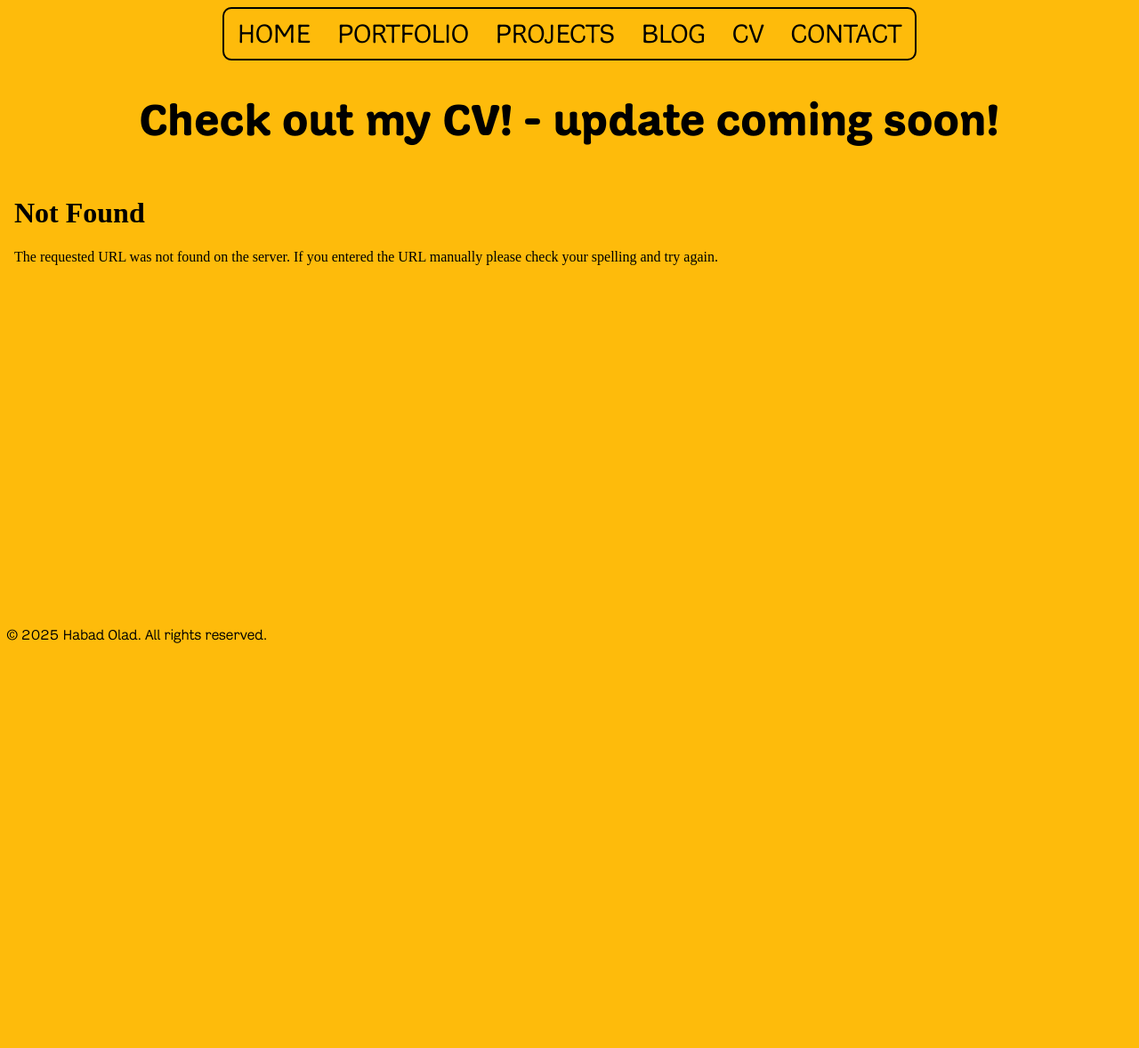
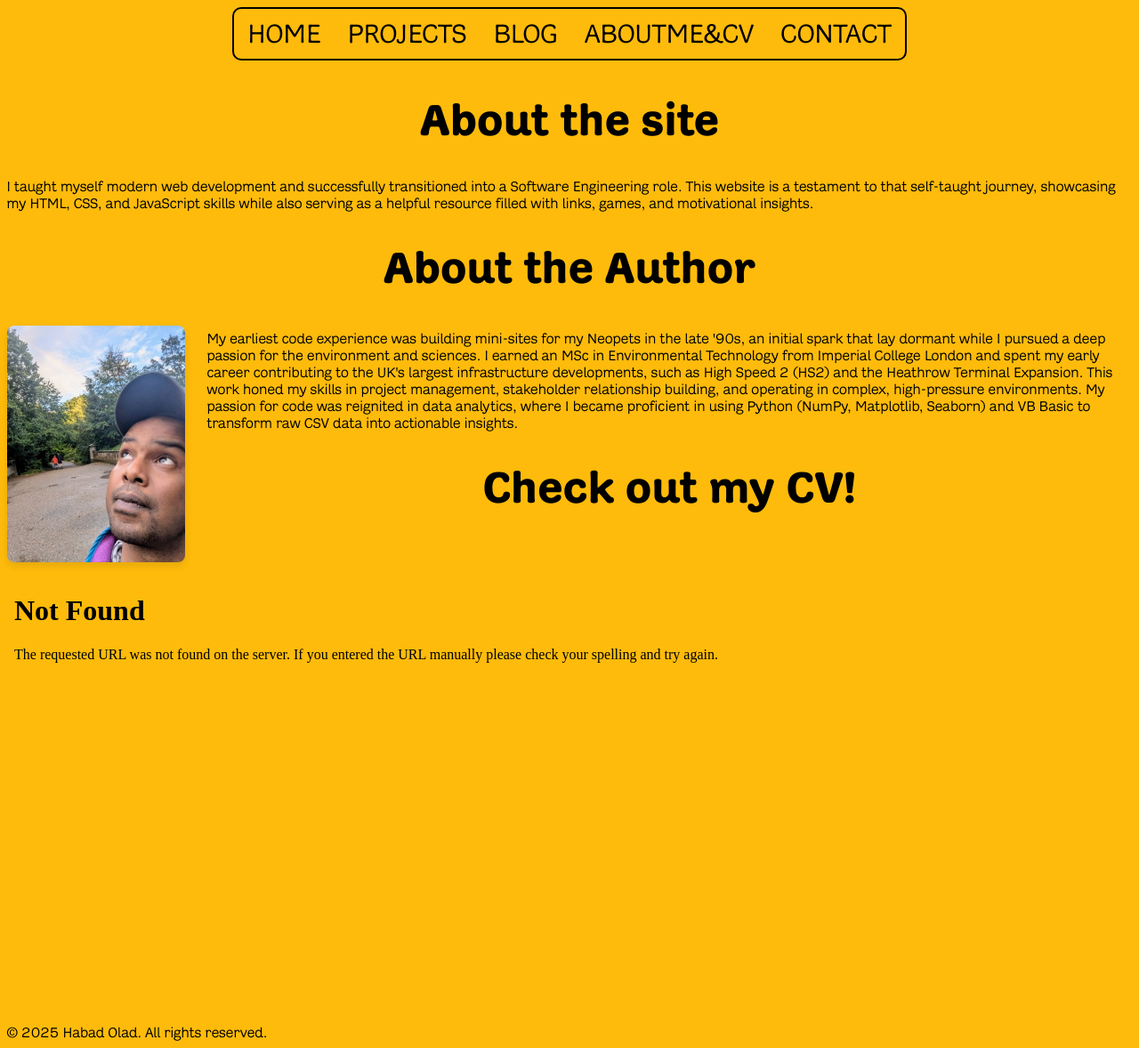
Before and after one commit to HabadOlad/MyFlaskJourney, a Flask app: page /cv in a window 1280 px wide. Shown: the whole page at 89% size. Before the commit the page ends 723 px from the top, so only its background shows below. Run offline with Flask 3, Linux system fonts and the light colour scheme.

Commit message:
feat:updated projects and cv page

```diff
--- a/mywebsite/static/css/firstSiteStyling.css
+++ b/mywebsite/static/css/firstSiteStyling.css
@@ -408,3 +433,31 @@
   /* Treat the span as a proper block for margin/padding */
   display: inline-block;
 }
+
+.floated-profile-img {
+  float: left; /* This moves the image to the left, allowing text to wrap around it */
+  width: 200px; /* Set a specific, small width */
+  height: auto;
+  margin-right: 25px; /* Adds space between the image and the text */
+  margin-bottom: 15px; /* Adds space below the image */
+
+  /* Optional: Aesthetic styling */
+  border-radius: 8px;
+  box-shadow: 0 4px 8px rgba(0, 0, 0, 0.1);
+}
+
+/* IMPORTANT: Clear the float below the text/image section */
+.cv-heading {
+  /* Add the specific styles you want here, e.g.: */
+
+  font-size: 2.2em;
+  margin-top: 30px;
+  margin-bottom: 20px;
+  clear: left; /* Keep this if you used the `float` method earlier */
+}
+
+/* Optional: You can style the paragraph text if needed */
+.about-me-text {
+  /* Ensure paragraph has some top padding if needed to align with image */
+  padding-top: 5px;
+}
--- a/mywebsite/templates/cv.html
+++ b/mywebsite/templates/cv.html
@@ -1,14 +1,40 @@
 {% extends "layout.html" %} {% block mainBlock %}
 <body class="cv-page">
-  <h1>Check out my CV! - update coming soon!</h1>
+  <h1>About the site</h1>
+  <p>
+    I taught myself modern web development and successfully transitioned into
+    a Software Engineering role. This website is a testament to that
+    self-taught journey, showcasing my HTML, CSS, and JavaScript skills while
+    also serving as a helpful resource filled with links, games, and
+    motivational insights.
+  </p>
+  <h1>About the Author</h1>
+  <img
+    src="{{ url_for('static', filename='css/assets/photos/mestaringatarainbow.jpeg') }}"
+    alt="Habad Olad Profile Photo"
+    class="floated-profile-img" />
+  <p class="about-me-text">
+    My earliest code experience was building mini-sites for my Neopets in the
+    late '90s, an initial spark that lay dormant while I pursued a deep
+    passion for the environment and sciences. I earned an MSc in Environmental
+    Technology from Imperial College London and spent my early career
+    contributing to the UK's largest infrastructure developments, such as High
+    Speed 2 (HS2) and the Heathrow Terminal Expansion. This work honed my
+    skills in project management, stakeholder relationship building, and
+    operating in complex, high-pressure environments. My passion for code was
+    reignited in data analytics, where I became proficient in using Python
+    (NumPy, Matplotlib, Seaborn) and VB Basic to transform raw CSV data into
+    actionable insights.
+  </p>
+  <h1>Check out my CV!</h1>
   <iframe
-    src="{{ url_for('static', filename='css/assets/cv/HabadOlad2024.pdf') }}"
+    src="{{ url_for('static', filename='css/assets/cv/HabadOlad.pdf') }}"
     width="100%"
     height="500px"
     style="border: none">
     Your browser does not support embedded PDF files.
     <a
-      href="{{ url_for('static', filename='css/assets/cv/HabadOlad2024.pdf') }}"
+      href="{{ url_for('static', filename='css/assets/cv/HabadOlad.pdf') }}"
       target="_blank">
       View Habad Olad 2024 PDF
     </a>
--- a/mywebsite/templates/layout.html
+++ b/mywebsite/templates/layout.html
@@ -27,10 +27,9 @@
           &#9776;
         </a>
         <a class="link-home" href="/">HOME</a>
-        <a class="link-portfolio" href="/portfolio">PORTFOLIO</a>
         <a class="link-projects" href="/projects">PROJECTS</a>
         <a class="link-blog" href="/blog">BLOG</a>
-        <a class="link-cv" href="/cv">CV</a>
+        <a class="link-cv" href="/cv">ABOUTME&CV</a>
         <a class="link-contact" href="/contactpage" target="_blank">CONTACT</a>
 
         <main></main>
--- a/mywebsite/templates/projects.html
+++ b/mywebsite/templates/projects.html
@@ -18,7 +18,7 @@
     </div>
 
     <div class="project-card">
-        <img src=" " alt="StopSnoringML">
+        <img src="{{ url_for('static', filename='css/assets/photos/stopsnoreml.jpeg') }}" alt="StopSnoringML">
         <p>An arduino device that records my snoring at night, and then we do some data science on it!          </p>
          <h3>StopSnoringML</h3>
         <div class="subheaders">
```
Also changed, not shown: other parts of mywebsite/static/css/firstSiteStyling.css (+40 -15 lines), mywebsite/static/css/assets/photos/stopsnoreml.jpeg (added), 2 other files.
